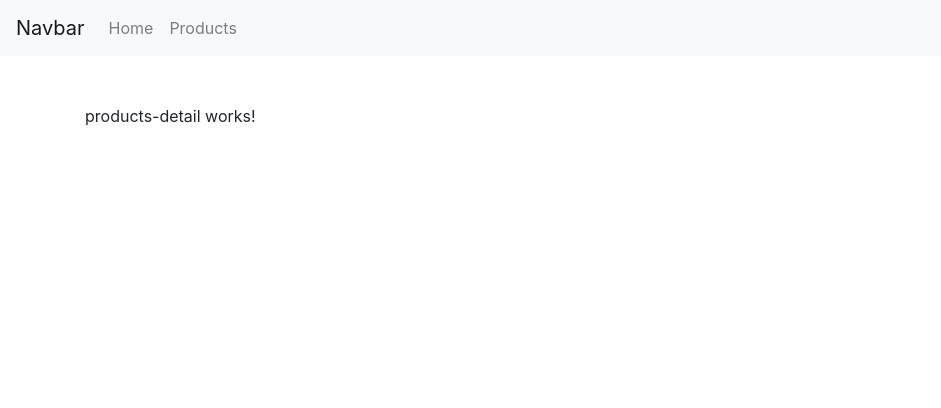
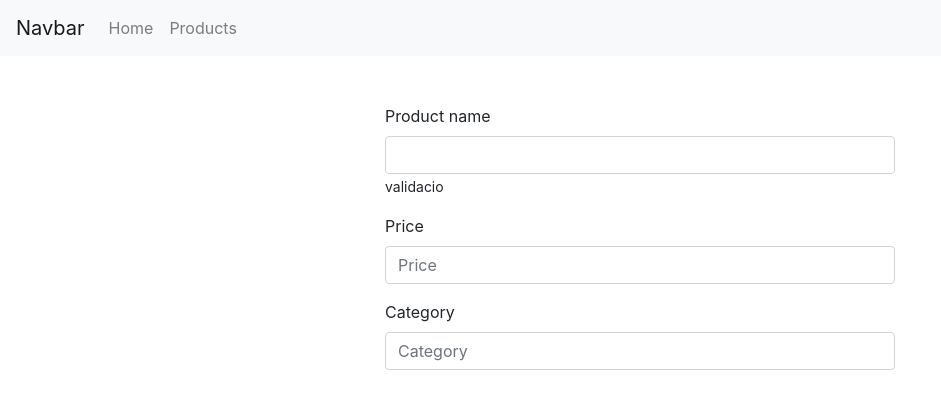
Before and after one commit to Exterior7/angGyak0428, an Angular app: page /products/1 in a window 1280 px wide. Shown: the top 408 px of the page, without its empty margins (0-941 px from the left). Built offline with nearby package versions, Linux system fonts and the light colour scheme.

Commit message:
product-detail

```diff
--- a/src/app/component/products-detail/products-detail.component.html
+++ b/src/app/component/products-detail/products-detail.component.html
@@ -1 +1,19 @@
-<p>products-detail works!</p>
+<div class="container">
+  <div class="col-6 offset-3">
+    <form #productForm="ngForm">
+      <div class="form-group">
+        <label for="name">Product name</label>
+        <input type="text" class="form-control" name="name" id="name" required>
+        <small [hidden]="productForm.controls?.name?.valid">validacio</small>
+      </div>
+      <div class="form-group">
+        <label for="price">Price</label>
+        <input type="text" class="form-control" id="price" placeholder="Price">
+      </div>
+      <div class="form-group">
+        <label for="formGroupExampleInput2">Category</label>
+        <input type="text" class="form-control" id="formGroupExampleInput2" placeholder="Category">
+      </div>
+    </form>
+  </div>
+</div>
--- a/src/app/component/products-detail/products-detail.component.ts
+++ b/src/app/component/products-detail/products-detail.component.ts
@@ -1,4 +1,5 @@
 import { Component, OnInit } from '@angular/core';
+import { NgForm } from '@angular/forms';
 
 @Component({
   selector: 'app-products-detail',
--- a/src/app/component/products/products.component.html
+++ b/src/app/component/products/products.component.html
@@ -15,7 +15,7 @@
       <td>{{ product.price }}</td>
       <td>{{ product.category }}</td>
       <div class="btn-group">
-        <button class="btn btn-primary">
+        <button (click)="navigateUrl(product)" class="btn btn-primary">
           <i class="fa fa-pencil"></i>
         </button>
         <button (click)="onDelete(product)" class="btn btn-danger">
--- a/src/app/component/products/products.component.ts
+++ b/src/app/component/products/products.component.ts
@@ -1,4 +1,5 @@
 import { Component, OnInit } from '@angular/core';
+import { Router } from '@angular/router';
 import { BehaviorSubject } from 'rxjs';
 import { Product } from 'src/app/model/product';
 import { ProductService } from 'src/app/service/product.service';
@@ -12,8 +13,11 @@ export class ProductsComponent implements OnInit {
 
   productList$: BehaviorSubject<Product[]> = this.pService.list$;
 
+
+
   constructor(
     private pService: ProductService,
+    private router: Router
   ) { }
 
   ngOnInit(): void {
@@ -23,4 +27,9 @@ export class ProductsComponent implements OnInit {
   onDelete(product: Product):void {
     this.pService.remove(product)
   }
+
+  navigateUrl(product: Product):void {
+  // localhost:4200/products/1
+  this.router.navigateByUrl(`/products/${product.id}`)
+  }
 }
```
